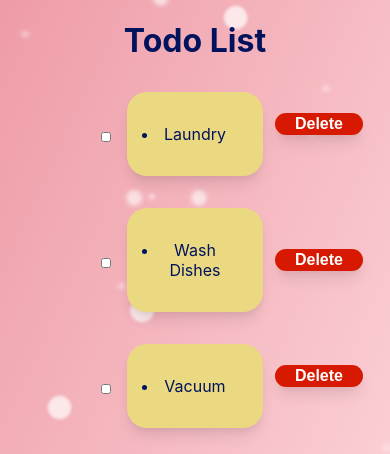
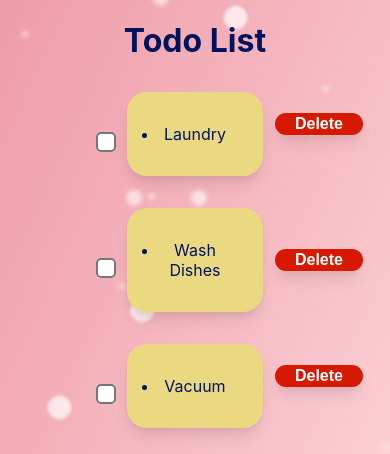
Before and after one commit to manuelLanderos/ToDo, a React (Create React App) app: page / in a window 390 px wide. Shown: the top 454 px of the page. Built offline with nearby package versions, Linux system fonts and the light colour scheme.

Commit message:
checkbox error

```diff
--- a/src/Components/ToDo/ToDo.css
+++ b/src/Components/ToDo/ToDo.css
@@ -74,11 +74,15 @@ button {
   height: 10px;
 }
 
-@media screen and (max-width: 600px) {
-  input[type="checkbox"] {
-    width: 10px;
-    height: 10px;
-  }
+input[type=checkbox] {
+  -ms-transform: scale(2);
+  /* IE */
+  -moz-transform: scale(2);
+  /* FF */
+  -webkit-transform: scale(2);
+  /* Safari and Chrome */
+  -o-transform: scale(2);
+  /* Opera */
 }
 
 
```
